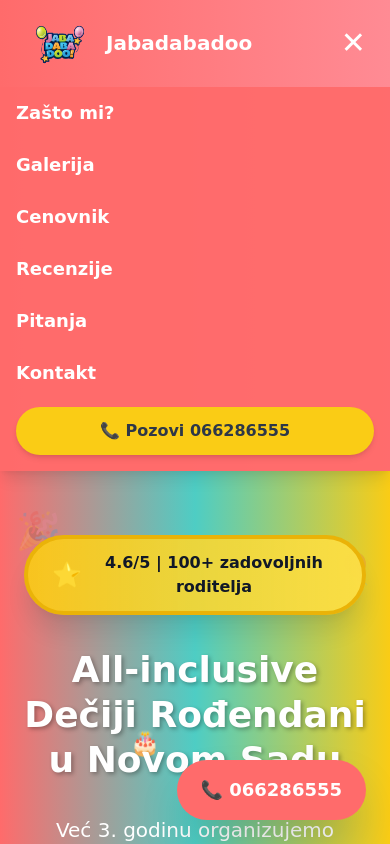
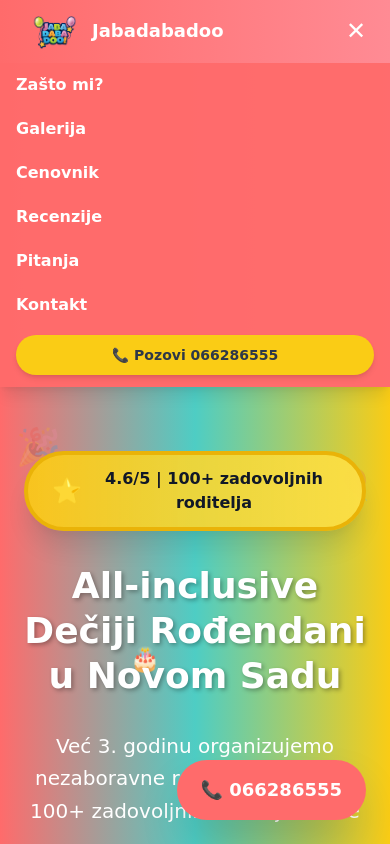
Before and after one commit to igor-rajnjak/jabadabadoo-website, a Next.js app: page / in a window 390 px wide. Both pictures are taken after a click on the button "Toggle menu". Shown: the top 844 px of the page. Built offline with nearby package versions, Linux system fonts and the light colour scheme.

Commit message:
Fix header height - reduce padding and optimize logo size for mobile/desktop

```diff
--- a/components/Header.tsx
+++ b/components/Header.tsx
@@ -20,21 +20,21 @@
 
   return (
     <header className="sticky top-0 z-50 bg-gradient-to-r from-primary to-pink shadow-lg">
-      <nav className="container mx-auto px-6 md:px-8 py-4 md:py-5 flex justify-between items-center max-w-7xl">
-        <Link href="/" className="flex items-center gap-3">
+      <nav className="container mx-auto px-6 md:px-8 py-2 md:py-3 flex justify-between items-center max-w-7xl">
+        <Link href="/" className="flex items-center gap-2 md:gap-3">
           <Image
             src="/images/jabadabadoo-rodjendaonica-za-decu-novi-sad-logo-transparent.png"
             alt="Jabadabadoo Rođendaonica Logo - all-inclusive dečiji rođendani u Novom Sadu, tematski rođendani za decu"
-            width={70}
-            height={70}
-            className="hover:scale-105 transition-transform"
+            width={60}
+            height={60}
+            className="hover:scale-105 transition-transform flex-shrink-0"
             priority
           />
-          <span className="text-white text-xl md:text-2xl font-bold">Jabadabadoo</span>
+          <span className="text-white text-lg md:text-xl lg:text-2xl font-bold whitespace-nowrap">Jabadabadoo</span>
         </Link>
 
         {/* Desktop Navigation */}
-        <div className="hidden md:flex gap-4 lg:gap-6 xl:gap-8 items-center">
+        <div className="hidden md:flex gap-3 lg:gap-4 xl:gap-6 items-center flex-shrink-0">
           {navLinks.map((link) => (
             <Link
               key={link.href}
@@ -47,7 +47,7 @@
           <a
             href={`tel:${CONTACT.phoneFormatted}`}
             onClick={() => trackPhoneCall(CONTACT.phone, "Header")}
-                    className="bg-accent text-text px-6 py-2 rounded-full font-bold hover:bg-yellow-400 transition-colors min-w-[120px] text-center"
+            className="bg-accent text-text px-4 lg:px-6 py-1.5 lg:py-2 rounded-full font-bold hover:bg-yellow-400 transition-colors min-w-[100px] lg:min-w-[120px] text-center text-xs lg:text-sm"
           >
             📞 {CONTACT.phone}
           </a>
@@ -56,7 +56,7 @@
         {/* Mobile Menu Button */}
         <button
           onClick={() => setIsMenuOpen(!isMenuOpen)}
-          className="md:hidden text-white text-3xl focus:outline-none"
+          className="md:hidden text-white text-2xl focus:outline-none flex-shrink-0"
           aria-label="Toggle menu"
         >
           {isMenuOpen ? "✕" : "☰"}
@@ -65,12 +65,12 @@
 
       {/* Mobile Navigation */}
       {isMenuOpen && (
-        <div className="md:hidden bg-primary/95 pb-4">
+        <div className="md:hidden bg-primary/95 pb-3">
           {navLinks.map((link) => (
             <Link
               key={link.href}
               href={link.href}
-              className="block text-white text-lg font-semibold py-3 px-4 hover:bg-primary/80 transition-colors"
+              className="block text-white text-base font-semibold py-2.5 px-4 hover:bg-primary/80 transition-colors"
               onClick={() => setIsMenuOpen(false)}
             >
               {link.label}
@@ -82,7 +82,7 @@
               trackPhoneCall(CONTACT.phone, "Header Mobile");
               setIsMenuOpen(false);
             }}
-                    className="block bg-accent text-text px-6 py-3 mx-4 mt-2 rounded-full font-bold text-center hover:bg-yellow-400 transition-all shadow-md"
+            className="block bg-accent text-text px-6 py-2.5 mx-4 mt-2 rounded-full font-bold text-center hover:bg-yellow-400 transition-all shadow-md text-sm"
           >
             📞 Pozovi {CONTACT.phone}
           </a>
```
Lines whose indentation alone changed are shown as unchanged.
